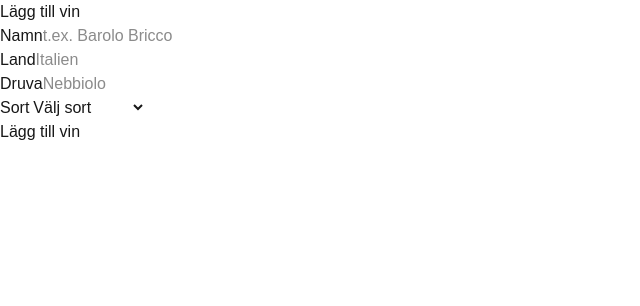
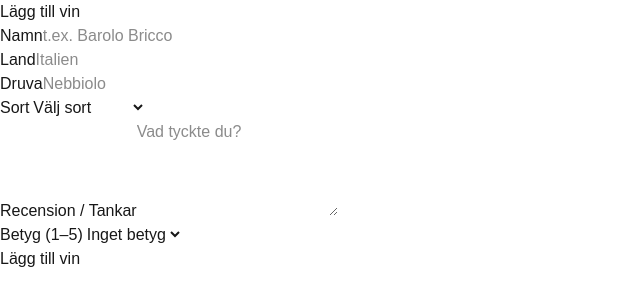
Before and after one commit to kaspvik/gottigheter, a Next.js app: page /wines/new in a window 1280 px wide. Shown: the top 306 px of the page, without its empty margins (0-640 px from the left). Built offline with nearby package versions, Linux system fonts and the light colour scheme.

Commit message:
Add wine rating and notes fields to Wine model and update related components

```diff
--- a/app/api/wines/route.ts
+++ b/app/api/wines/route.ts
@@ -8,6 +8,13 @@ const WineSchema = z.object({
   country: z.string().min(2, "Ange land"),
   grape: z.string().min(2, "Ange druva"),
   type: z.string().min(2, "Ange sort"),
+  notes: z.string().trim().max(1000).optional().or(z.literal("")),
+  rating: z
+    .number({ invalid_type_error: "Betyget måste vara en siffra 1–5" })
+    .int()
+    .min(1, "Betyget måste vara minst 1")
+    .max(5, "Betyget får högst vara 5")
+    .optional(),
 });
 
 export async function GET() {
@@ -17,8 +24,24 @@ export async function GET() {
 
 export async function POST(req: Request) {
   try {
-    const data = WineSchema.parse(await req.json());
-    const created = await prisma.wine.create({ data });
+    const body = await req.json();
+    if (typeof body.rating === "string" && body.rating !== "") {
+      body.rating = parseInt(body.rating, 10);
+    } else if (body.rating === "") {
+      body.rating = undefined;
+    }
+    const data = WineSchema.parse(body);
+
+    const created = await prisma.wine.create({
+      data: {
+        name: data.name,
+        country: data.country,
+        grape: data.grape,
+        type: data.type,
+        notes: data.notes ? data.notes : null,
+        rating: data.rating ?? null,
+      },
+    });
     return NextResponse.json({ wine: created }, { status: 201 });
   } catch (err: unknown) {
     if (
--- a/app/page.tsx
+++ b/app/page.tsx
@@ -9,7 +9,7 @@ export default function Home() {
           Lägg till vin
         </Link>
         <Link href="/wines" data-testid="go-list">
-          Visa alla viner
+          Vinlistan
         </Link>
       </div>
     </main>
--- a/app/ui/wine-form.tsx
+++ b/app/ui/wine-form.tsx
@@ -9,6 +9,8 @@ export default function WineForm() {
   const [country, setCountry] = useState("");
   const [grape, setGrape] = useState("");
   const [type, setType] = useState("");
+  const [notes, setNotes] = useState("");
+  const [rating, setRating] = useState<string>("");
   const [msg, setMsg] = useState<{
     type: "error" | "success";
     text: string;
@@ -29,7 +31,14 @@ export default function WineForm() {
       const res = await fetch("/api/wines", {
         method: "POST",
         headers: { "Content-Type": "application/json" },
-        body: JSON.stringify({ name, country, grape, type }),
+        body: JSON.stringify({
+          name,
+          country,
+          grape,
+          type,
+          notes: notes.trim(),
+          rating: rating ? Number(rating) : "",
+        }),
       });
       const data = await res.json();
 
@@ -41,6 +50,8 @@ export default function WineForm() {
         setCountry("");
         setGrape("");
         setType("");
+        setNotes("");
+        setRating("");
         router.push("/wines");
         router.refresh();
       }
@@ -63,6 +74,7 @@ export default function WineForm() {
           placeholder="t.ex. Barolo Bricco"
         />
       </div>
+
       <div>
         <label htmlFor="country">Land</label>
         <input
@@ -73,6 +85,7 @@ export default function WineForm() {
           placeholder="Italien"
         />
       </div>
+
       <div>
         <label htmlFor="grape">Druva</label>
         <input
@@ -83,6 +96,7 @@ export default function WineForm() {
           placeholder="Nebbiolo"
         />
       </div>
+
       <div className="full">
         <label htmlFor="type">Sort</label>
         <select
@@ -98,6 +112,35 @@ export default function WineForm() {
           <option>Annat</option>
         </select>
       </div>
+
+      <div className="full">
+        <label htmlFor="notes">Recension / Tankar</label>
+        <textarea
+          id="notes"
+          data-testid="notes"
+          value={notes}
+          onChange={(e) => setNotes(e.target.value)}
+          placeholder="Vad tyckte du?"
+          rows={4}
+        />
+      </div>
+
+      <div>
+        <label htmlFor="rating">Betyg (1–5)</label>
+        <select
+          id="rating"
+          data-testid="rating"
+          value={rating}
+          onChange={(e) => setRating(e.target.value)}>
+          <option value="">Inget betyg</option>
+          <option value="1">1</option>
+          <option value="2">2</option>
+          <option value="3">3</option>
+          <option value="4">4</option>
+          <option value="5">5</option>
+        </select>
+      </div>
+
       <div className="full">
         <button
           className="primary"
@@ -107,6 +150,7 @@ export default function WineForm() {
           {loading ? "Sparar..." : "Lägg till vin"}
         </button>
       </div>
+
       {msg && (
         <p
           className={msg.type === "error" ? "error" : "success"}
--- a/app/ui/wine-list.tsx
+++ b/app/ui/wine-list.tsx
@@ -7,6 +7,8 @@ type Wine = {
   country: string;
   grape: string;
   type: string;
+  notes?: string | null;
+  rating?: number | null;
 };
 
 export default function WineList({ defaultWines }: { defaultWines: Wine[] }) {
@@ -32,6 +34,9 @@ export default function WineList({ defaultWines }: { defaultWines: Wine[] }) {
     }
   }
 
+  const stars = (n?: number | null) =>
+    n ? "★".repeat(n) + "☆".repeat(5 - n) : "—";
+
   return (
     <section className="list" aria-label="wine-list">
       {msg && (
@@ -43,10 +48,25 @@ export default function WineList({ defaultWines }: { defaultWines: Wine[] }) {
       )}
       {wines.map((w) => (
         <div className="row" key={w.id} data-testid="wine-row">
-          <h3>{w.name}</h3>
+          <div style={{ gridColumn: "1 / -1" }}>
+            <h3 style={{ marginBottom: 4 }}>{w.name}</h3>
+          </div>
           <div>{w.country}</div>
           <div>{w.grape}</div>
           <div>{w.type}</div>
+
+          <div title={w.rating ? `${w.rating}/5` : "Inget betyg"}>
+            {stars(w.rating)}
+          </div>
+
+          <div style={{ gridColumn: "1 / -1", opacity: 0.9 }}>
+            {w.notes ? (
+              <em>“{w.notes}”</em>
+            ) : (
+              <span style={{ color: "#777" }}>Inga anteckningar</span>
+            )}
+          </div>
+
           <div>
             <button
               className="danger"
--- a/prisma/seed/index.ts
+++ b/prisma/seed/index.ts
@@ -1,4 +1,3 @@
-// prisma/seed/index.ts
 import { seedDb } from "./seed-db";
 
 async function main() {
--- a/prisma/seed/seed-db.ts
+++ b/prisma/seed/seed-db.ts
@@ -6,14 +6,14 @@ const url =
     ? process.env.TEST_DATABASE_URL
     : process.env.DATABASE_URL;
 
-export async function seedDatabase(opts: { drop?: boolean } = {}) {
-  if (!url) throw new Error("Saknar DB-URL. Kolla .env.local och APP_ENV.");
+export async function seedDb(): Promise<void> {
+  if (!url)
+    throw new Error(
+      "Saknar DB-URL. Kolla .env.local, TEST_DATABASE_URL och APP_ENV."
+    );
   const prisma = new PrismaClient({ datasources: { db: { url } } });
-
   try {
-    if (opts.drop) {
-      await prisma.wine.deleteMany({});
-    }
+    await prisma.wine.deleteMany({});
     await seedWines(prisma);
   } finally {
     await prisma.$disconnect();
--- a/prisma/seed/seed-wines.ts
+++ b/prisma/seed/seed-wines.ts
@@ -10,18 +10,24 @@ export async function seedWines(prisma: PrismaClient) {
         country: "Italien",
         grape: "Nebbiolo",
         type: "Rött",
+        rating: 5,
+        notes: "Stramt, rosor, tjära. Behöver luft.",
       },
       {
         name: "Sancerre Blanc",
         country: "Frankrike",
         grape: "Sauvignon Blanc",
         type: "Vitt",
+        rating: 4,
+        notes: "Krispigt, citrus och flinta.",
       },
       {
         name: "Cava Brut Nature",
         country: "Spanien",
         grape: "Xarel·lo",
         type: "Mousserande",
+        rating: 3,
+        notes: "Torr, frisk – perfekt apertif.",
       },
     ],
   });
```
Also changed, not shown: 1 other file (tests, documents, lock files or other folders).
